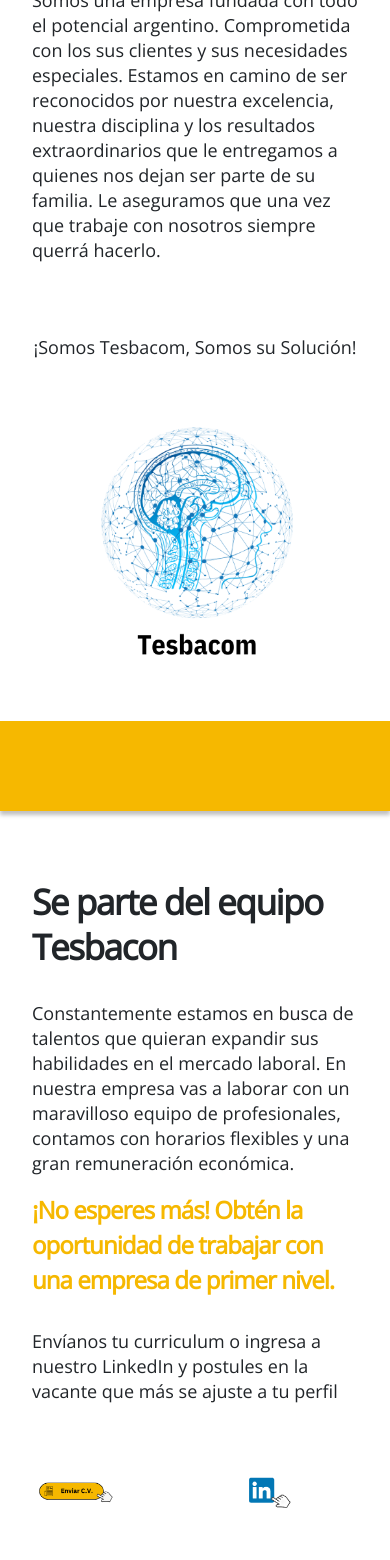
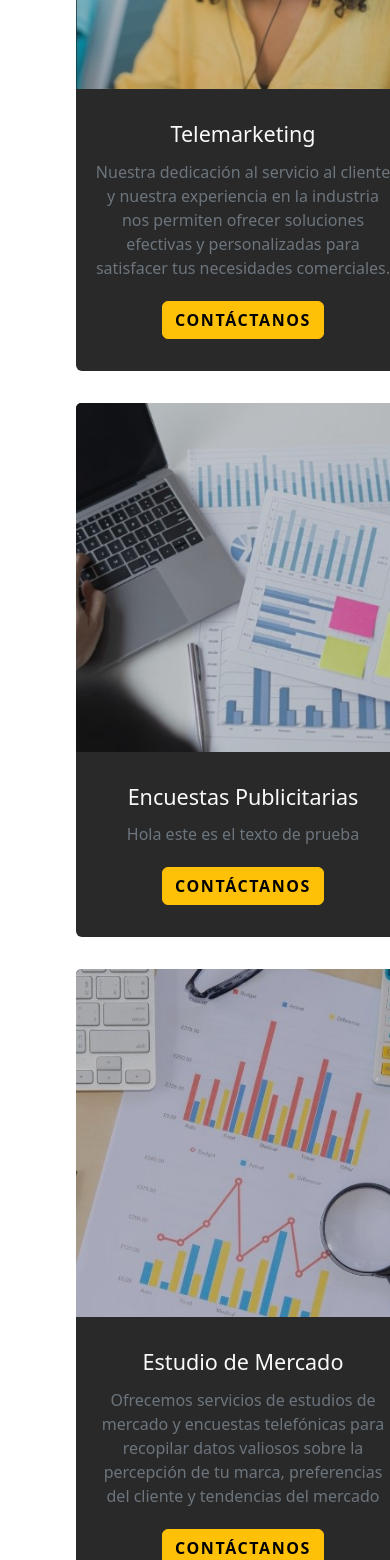
Before and after one commit to AngieCohenDev/CallCenterWeb, a React (Create React App) app: page / in a window 390 px wide. Shown: the part 1200-2760 px from the top of the page. Built offline with nearby package versions, Linux system fonts and the light colour scheme.

Commit message:
arreglando los estilos

```diff
--- a/src/App.css
+++ b/src/App.css
@@ -23,6 +23,10 @@
   background-size: cover;
   background-position: center;
   color: #000;
+}
+
+.bg-custom{
+  background-color:#292929;
 }
 
 .section__padding {
--- a/src/App.js
+++ b/src/App.js
@@ -17,11 +17,11 @@
         <Navbar />
         <Header />
       </div>
+      <Cards />
       <Tesbacon />
       <CTA />
       <Blog />
       <CTA />
-      <Cards />
       <div className="style">
         <Footer/>
       </div>
--- a/src/components/Card.js
+++ b/src/components/Card.js
@@ -3,9 +3,9 @@
 
 import './cards.css'
 
-function Card({title, imag, text}) {
+function Card({title, imag, text,url}) {
   return (
-    <div className='card text-center bg-dark animate__animated animate__fadeInUp'>
+    <div className='card text-center border-0 animate__animated animate__fadeInUp'>
        <div className='overflow'>
         <img src={imag} alt='' className='card-img-top' />
        </div>
@@ -19,8 +19,8 @@
           }
 
         </p>
-        <a href='#!' className='btn btn-outline-secondary'>
-            Go to this website
+        <a href={url} className='btn btn-warning text-uppercase fw-bold' target='__blank'>
+            Contáctanos
         </a>
 
       </div>
--- a/src/components/Cards.js
+++ b/src/components/Cards.js
@@ -1,40 +1,47 @@
 import React from 'react'
-import Card from './Card';
+import Card  from './Card';
 
-import s_ventas from '../assets/servicio_venta.jpg';
+import s_ventas    from '../assets/servicio_venta.jpg';
 import s_encuestas from '../assets/servicio_encuesta.jpg';
-import s_energia from '../assets/servicio_energia.jpg';
+import s_energia   from '../assets/servicio_energia.jpg';
+import s_mercado   from '../assets/servicio_mercado.jpg';
+import s_grupo     from '../assets/servicio_grupo.jpg'
 
 const cards = [
     {
         id: 1,
-        title: 'Fazt web',
+        title: 'Telemarketing',
         image: s_ventas,
-        text: 'Hola este es el texto de prueba'
+        text: 'Nuestra dedicación al servicio al cliente y nuestra experiencia en la industria nos permiten ofrecer soluciones efectivas y personalizadas para satisfacer tus necesidades comerciales.',
+        url: 'https://www.youtube.com/'
     },
     {
         id: 2,
-        title: 'Fazt blog',
+        title: 'Encuestas Publicitarias',
         image: s_encuestas,
-        text: 'Hola este es el texto de prueba'
+        text: 'Hola este es el texto de prueba',
+        url: 'https://www.youtube.com/'
     },
     {
         id: 3,
-        title: 'Fazt site',
-        image: s_energia,
-        text: 'Hola este es el texto de prueba'
+        title: 'Estudio de Mercado',
+        image: s_mercado,
+        text: 'Ofrecemos servicios de estudios de mercado y encuestas telefónicas para recopilar datos valiosos sobre la percepción de tu marca, preferencias del cliente y tendencias del mercado',
+        url: 'https://www.youtube.com/'
     },
     {
         id: 4,
-        title: 'Fazt site',
-        image: s_energia,
-        text: 'Hola este es el texto de prueba'
+        title: 'Armado de Grupo',
+        image: s_grupo,
+        text: 'Hola este es el texto de prueba',
+        url: 'https://www.youtube.com/'
     },
     {
         id: 5,
-        title: 'Fazt site',
+        title: 'Venta de servicios energéticos ',
         image: s_energia,
-        text: 'Hola este es el texto de prueba'
+        text: 'Nuestro enfoque en el cliente y nuestra habilidad para comunicarnos con claridad y persuasión nos permite llevar a cabo campañas de ventas efectivas.',
+        url: 'https://www.youtube.com/'
     },
 
 
@@ -43,17 +50,20 @@
 
 function Cards() {
   return (
-    <div className='container d-flex justify-content-center align-items-center h-100 m-5'>
+    <div>
+        <h1>Nuestos servicios</h1>
+    <div className='container d-flex justify-content-center align-items-center w-76 m-5'>
         <div className='row'>
             {
                 cards.map(card => (
                     <div className='col-md-4' key={card.id}>
-                        <Card title = {card.title} imag={card.image} text={card.text} />
+                        <Card title = {card.title} imag={card.image} text={card.text} url={card.url} />
                     </div>
                 ))
             }
         </div>
     </div>
+    </div>
   )
 }
 
--- a/src/components/cards.css
+++ b/src/components/cards.css
@@ -4,6 +4,7 @@
 }
 
 .card {
+    background-color: #292929 !important;
     margin: 1rem;
 }
 
@@ -24,9 +25,17 @@
     transition: all 0.3s ease-in-out;
 }
 .card-img-top img {
-    width: 100%;
+    width: 10%;
 }
 
 .card-img-top:hover {
     transform: scale(1.8);
 }
+
+.btn {
+    font-family: var(--text-family);
+    font-weight: bold;
+	font-size: 18px;
+	line-height: 27px;
+	letter-spacing: 0.1em;
+}
--- a/src/containers/blog/Blog.jsx
+++ b/src/containers/blog/Blog.jsx
@@ -4,11 +4,14 @@
 import Why_Us from "../../assets/Why_Us.png";
 import Why_Us1 from "../../assets/Why_Us1.png";
 
+const emailAddress = "angiecohenr@outlook.com"; // Reemplaza con tu dirección de correo electrónico
+const mailtoLink = `mailto:${emailAddress}`;
+
 const Blog = () => {
   return (
     <div className="blog section__padding" id="unete">
       <div className="blog-content">
-        <h1>Se parte del equipo Tesbacon </h1>
+        <h1>Se parte del equipo Tesbacom </h1>
         <p>
           Constantemente estamos en busca de talentos que quieran expandir sus
           habilidades en el mercado laboral. En nuestra empresa vas a laborar
@@ -23,13 +26,16 @@
         </div>
         <div>
           <p>
-            Envíanos tu curriculum o ingresa a nuestro LinkedIn y postules en la
-            vacante que más se ajuste a tu perfil
+          Envíanos tu curriculum o ingresa a nuestro LinkedIn y postúlate en la vacante que más se ajuste a tu perfil
           </p>
         </div>
         <div className="blog_content-red">
-          <img src={Why_Us} alt={Why_Us} />
-          <img src={Why_Us1} alt={Why_Us1} />
+          <a href={mailtoLink}>
+            <img className="img_1" src={Why_Us} alt={Why_Us} />
+          </a>
+         <a href="!#">
+          <img className="img_2" src={Why_Us1} alt={Why_Us1} />
+         </a>
         </div>
       </div>
       <div className="blog-image">
--- a/src/containers/blog/blog.css
+++ b/src/containers/blog/blog.css
@@ -48,11 +48,17 @@
     flex-direction: row;
 
     margin-top: 2rem;
+
 }
 
-.blog_content-red img{
-    width: 58%;
-    height: 100%;
+.img_1{
+    width: 10vw;
+    height: 7vh;
+    margin-right: 3rem;
+}
+.img_2{
+    width: 8vw;
+    height: 11vh;
 }
 
 .blog-image{
@@ -62,10 +68,6 @@
     align-items: center;
 }
 
-.blog-image img{
-    width: 70%;
-    height: 80%;
-}
 
 @media screen and (max-width:1050px){
     .blog{
@@ -100,4 +102,14 @@
     .blog-content{
         margin: 0 0 3rem;
     }
+
+    .img_1{
+        width: 41vw;
+        height: 8vh;
+        margin-right: 1rem;
+    }
+    .img_2{
+        width: 31vw;
+        height: 11vh;
+    }
 }
--- a/src/containers/header/header.css
+++ b/src/containers/header/header.css
@@ -76,8 +76,8 @@
 }
 
 .header-social_links img{
-	width: 65%;
-	height: 65%;
+	width: 15%;
+	height: 15%;
 	margin-left: 10px;
 }
 
--- a/src/containers/tesbacon/Tesbacon.jsx
+++ b/src/containers/tesbacon/Tesbacon.jsx
@@ -9,12 +9,10 @@
         <h1>Especializados en soluciones empresariales</h1>
         <h2>Somos máster en ventas, mercadería y acompañamiento empresarial</h2>
         <p>
-          Somos una empresa fundada con todo el potencial argentino.
-          Comprometida con los sus clientes y sus necesidades especiales.
-          Estamos en camino de ser reconocidos por nuestra excelencia, nuestra
-          disciplina y los resultados extraordinarios que le entregamos a
-          quienes nos dejan ser parte de su familia. Le aseguramos que una vez
-          que trabaje con nosotros siempre querrá hacerlo.
+        Tesbacom es tu socio confiable en soluciones de atención al cliente, soporte empresarial y venta telefónica. Nos enorgullece ser una empresa líder en el sector, dedicada a brindar servicios de alta calidad que fortalecen las relaciones entre nuestros clientes y sus consumidores. !Estamos encantados de formar parte de su equipo!
+        </p>
+        <p>
+        Ofrecemos una amplia gama de servicios para satisfacer las necesidades únicas de nuestros clientes. Desde atención al cliente multicanal hasta soporte técnico especializado y estrategias de telemarketing efectivas,
         </p>
         <div className="tesbacon-down">
         <p>¡Somos Tesbacom, Somos su Solución!</p>
```
Also changed, not shown: src/assets/Why_Us.png, src/assets/Why_Us1.png.
